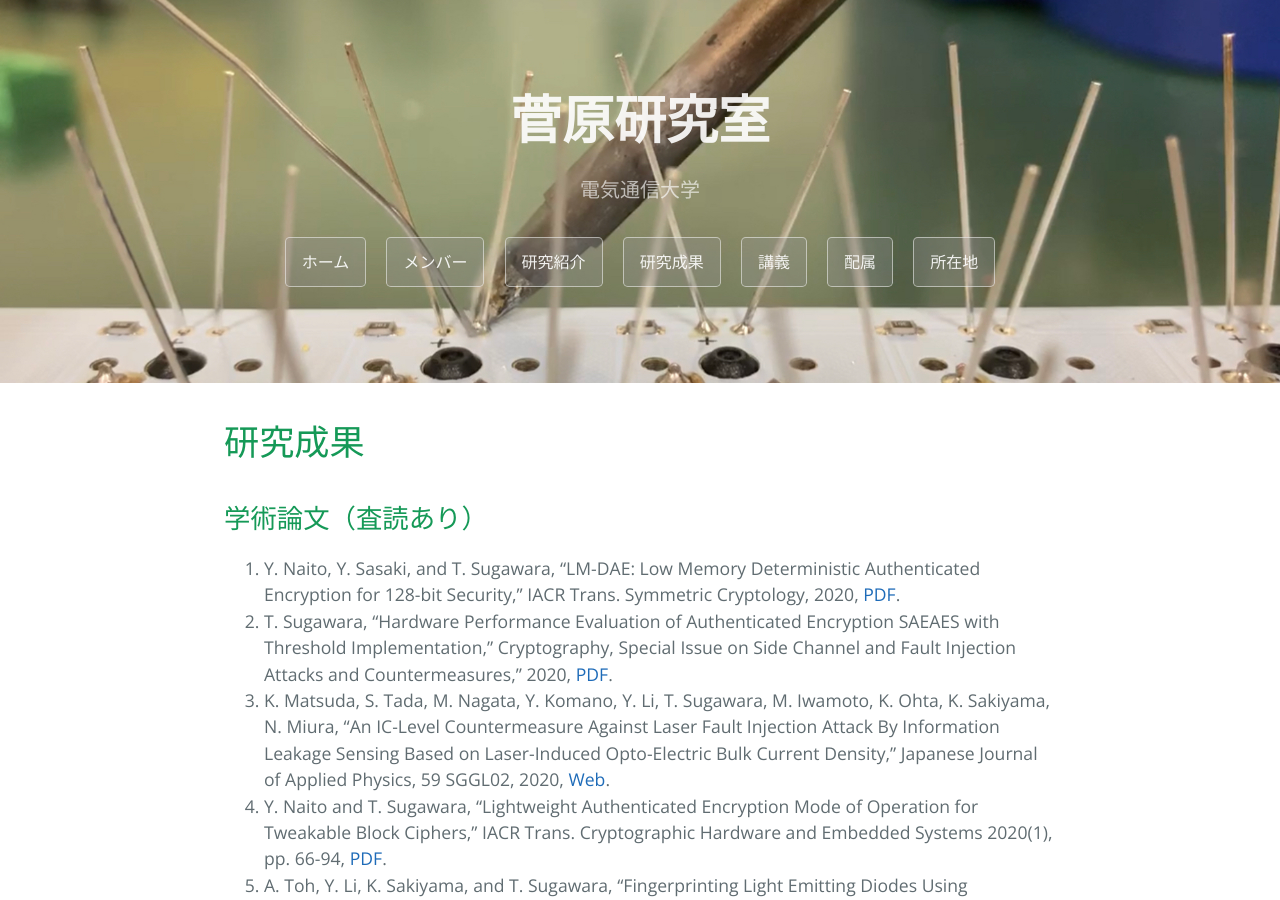
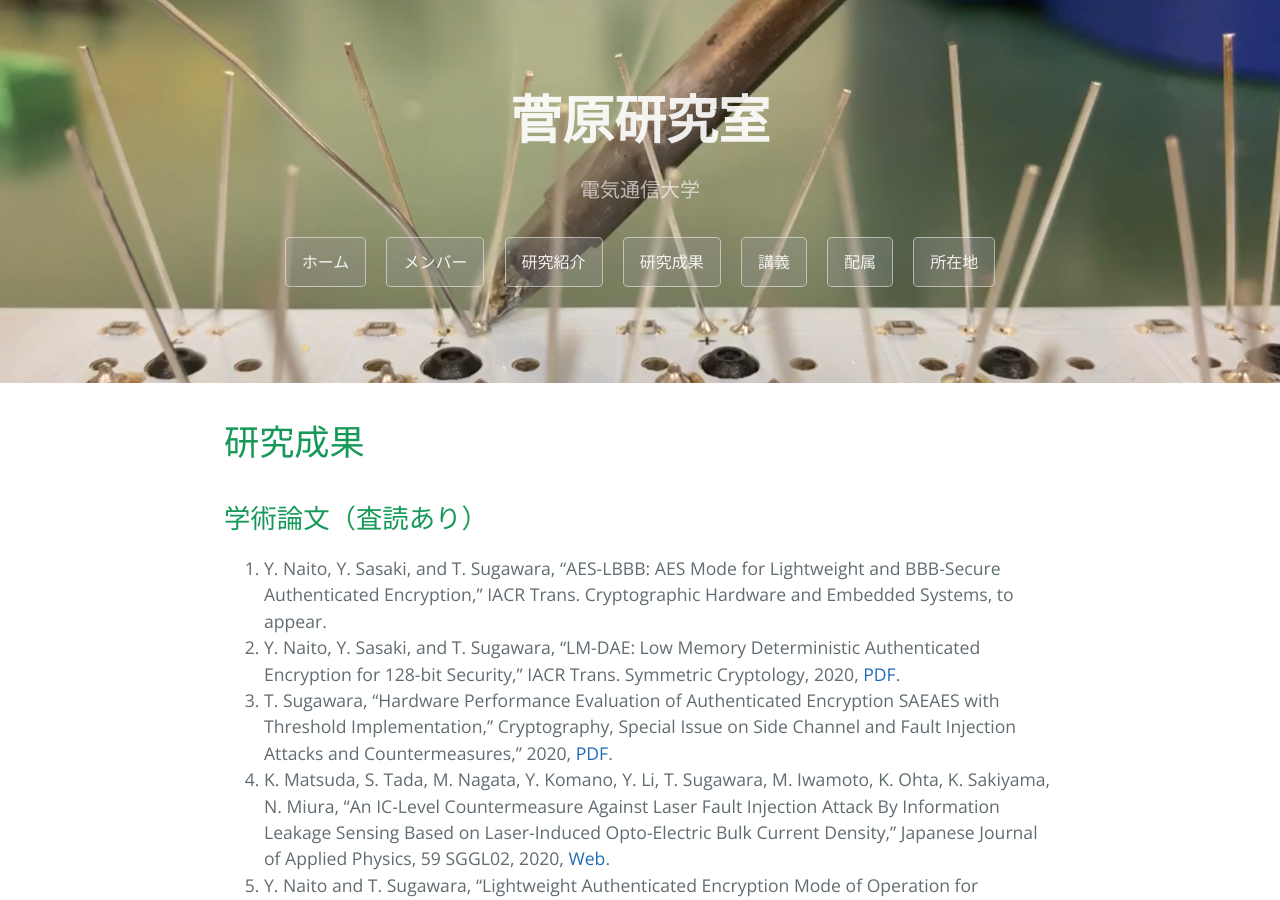
Before and after one commit to sugawara-bbbb/weblab, a Jekyll site: the page built from publication.md, in a window 1280 px wide and 900 px high. Built offline with Jekyll 4.4.1, drawn with Linux system fonts in a browser that asks for light colours; our own code applies the rules of GitHub Pages for plain Markdown files.

Commit message:
AES-LBBB

```diff
--- a/publication.md
+++ b/publication.md
@@ -9,6 +9,7 @@ layout: default
 
 ## 学術論文（査読あり）
 
+1. Y. Naito, Y. Sasaki, and T. Sugawara, "AES-LBBB: AES Mode for Lightweight and BBB-Secure Authenticated Encryption," IACR Trans. Cryptographic Hardware and Embedded Systems, to appear.
 1. Y. Naito, Y. Sasaki, and T. Sugawara, "LM-DAE: Low Memory Deterministic Authenticated Encryption for 128-bit Security," IACR Trans. Symmetric Cryptology, 2020, [PDF](https://tosc.iacr.org/index.php/ToSC/article/view/8746).
 1. T. Sugawara, "Hardware Performance Evaluation of Authenticated Encryption SAEAES with Threshold Implementation," Cryptography, Special Issue on Side Channel and Fault Injection Attacks and Countermeasures," 2020, [PDF](https://www.mdpi.com/2410-387X/4/3/23/pdf).
 1. K. Matsuda, S. Tada, M. Nagata, Y. Komano, Y. Li, T. Sugawara, M. Iwamoto, K. Ohta, K. Sakiyama, N. Miura, "An IC-Level Countermeasure Against Laser Fault Injection Attack By Information Leakage Sensing Based on Laser-Induced Opto-Electric Bulk Current Density," Japanese Journal of Applied Physics, 59 SGGL02, 2020, [Web](https://iopscience.iop.org/article/10.7567/1347-4065/ab65d3).
```
